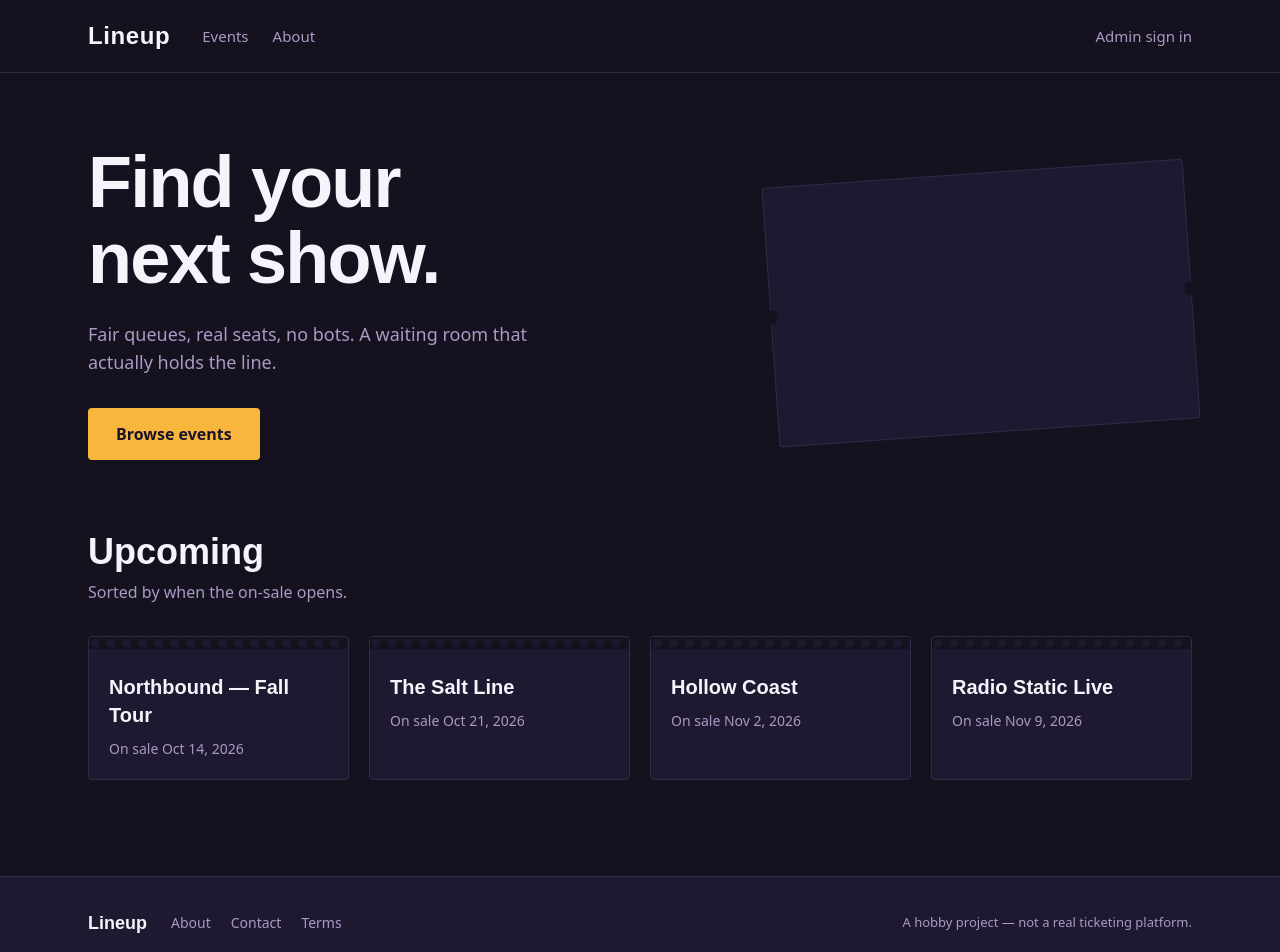
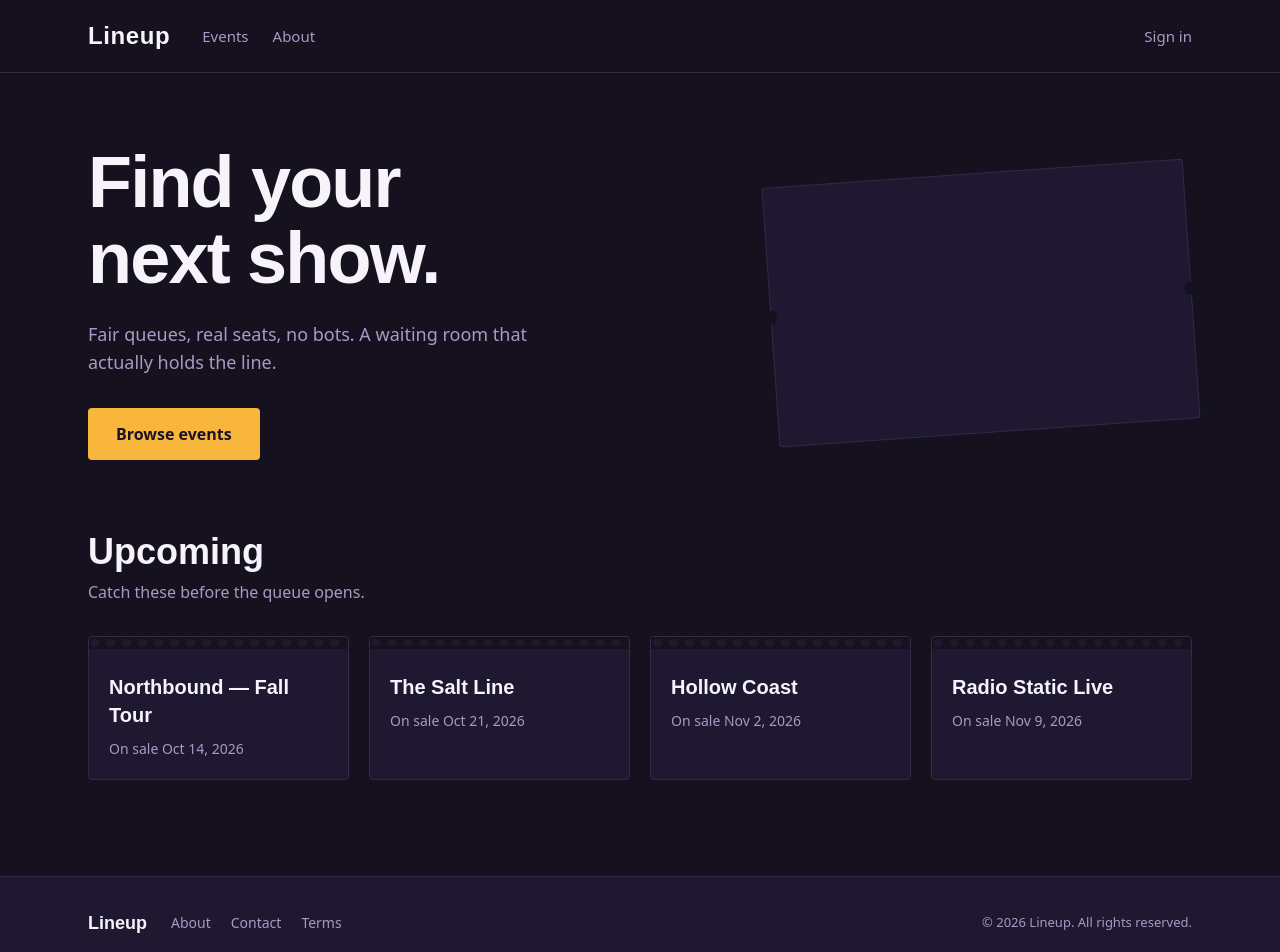
Before and after one commit to CEMcode404/event-ticketing-system, a React (Vite) app in the folder frontend/: page / in a window 1280 px wide. Shown: the top 952 px of the page. Built offline with nearby package versions, Linux system fonts and the light colour scheme; no server answers.

Commit message:
fix: 0auth

```diff
--- a/frontend/src/components/Footer.tsx
+++ b/frontend/src/components/Footer.tsx
@@ -14,7 +14,7 @@ export function Footer() {
             Terms
           </a>
         </nav>
-        <span className="text-[13px] text-muted">A hobby project — not a real ticketing platform.</span>
+        <span className="text-[13px] text-muted">© 2026 Lineup. All rights reserved.</span>
       </div>
     </footer>
   );
--- a/frontend/src/components/Navbar.tsx
+++ b/frontend/src/components/Navbar.tsx
@@ -1,4 +1,8 @@
+import { useAuth0 } from "@auth0/auth0-react";
+
 export function Navbar() {
+  const { isAuthenticated, isLoading, logout } = useAuth0();
+
   return (
     <header className="sticky top-0 z-10 border-b border-border bg-bg">
       <div className="mx-auto flex max-w-6xl items-center gap-8 px-6 py-5">
@@ -11,9 +15,19 @@ export function Navbar() {
             About
           </a>
         </nav>
-        <a href="/admin/login" className="text-[15px] text-muted hover:text-ink">
-          Admin sign in
-        </a>
+                {isLoading ? null : isAuthenticated ? (
+          <button
+            type="button"
+            onClick={() => logout({ logoutParams: { returnTo: window.location.origin } })}
+            className="text-[15px] text-muted hover:text-ink"
+          >
+            Log out
+          </button>
+        ) : (
+          <a href="/admin/login" className="text-[15px] text-muted hover:text-ink">
+            Sign in
+          </a>
+        )}
       </div>
     </header>
   );
--- /dev/null
+++ b/frontend/src/components/ProtectedRoute.tsx
@@ -0,0 +1,17 @@
+import type { ReactNode } from "react";
+import { Navigate } from "react-router-dom";
+import { useAuth0 } from "@auth0/auth0-react";
+
+export function ProtectedRoute({ children }: { children: ReactNode }) {
+  const { isAuthenticated, isLoading } = useAuth0();
+
+  if (isLoading) {
+    return null;
+  }
+
+  if (!isAuthenticated) {
+    return <Navigate to="/admin/login" replace />;
+  }
+
+  return children;
+}
--- a/frontend/src/pages/Homepage.tsx
+++ b/frontend/src/pages/Homepage.tsx
@@ -11,6 +11,10 @@ const MOCK_EVENTS: EventSummary[] = [
   { id: "3", name: "Hollow Coast", saleOpensAt: "2026-11-02T18:00:00Z" },
   { id: "4", name: "Radio Static Live", saleOpensAt: "2026-11-09T18:00:00Z" },
 ];
+
+const sortedEvents = [...MOCK_EVENTS].sort(
+  (a, b) => new Date(a.saleOpensAt).getTime() - new Date(b.saleOpensAt).getTime(),
+);
 
 export function HomePage() {
   return (
@@ -41,9 +45,9 @@ export function HomePage() {
 
       <section id="events" className="mx-auto w-full max-w-6xl flex-1 px-6 pb-24">
         <h2 className="font-display text-4xl font-bold">Upcoming</h2>
-        <p className="mt-2 mb-8 text-muted">Sorted by when the on-sale opens.</p>
+        <p className="mt-2 mb-8 text-muted">Catch these before the queue opens.</p>
         <div className="grid grid-cols-[repeat(auto-fill,minmax(240px,1fr))] gap-5">
-          {MOCK_EVENTS.map((event) => (
+          {sortedEvents.map((event) => (
             <EventCard key={event.id} event={event} />
           ))}
         </div>
--- a/frontend/src/pages/LoginPage.tsx
+++ b/frontend/src/pages/LoginPage.tsx
@@ -1,18 +1,26 @@
 import { useEffect } from "react";
+import { useNavigate } from "react-router-dom";
 import { useAuth0 } from "@auth0/auth0-react";
 
 export function LoginPage() {
   const { loginWithRedirect, isAuthenticated, isLoading } = useAuth0();
+  const navigate = useNavigate();
 
   useEffect(() => {
-    if (!isLoading && !isAuthenticated) {
+    if (isLoading) return;
+
+    if (isAuthenticated) {
+      // TODO: send to /admin once that page exists — home is a
+      // placeholder destination for now.
+      navigate("/");
+    } else {
       loginWithRedirect();
     }
-  }, [isLoading, isAuthenticated, loginWithRedirect]);
+  }, [isLoading, isAuthenticated, loginWithRedirect, navigate]);
 
   return (
     <div className="flex min-h-svh items-center justify-center bg-bg">
-      <p className="text-muted">Redirecting to sign in…</p>
+      <p className="text-muted">Redirecting…</p>
     </div>
   );
 }
```
